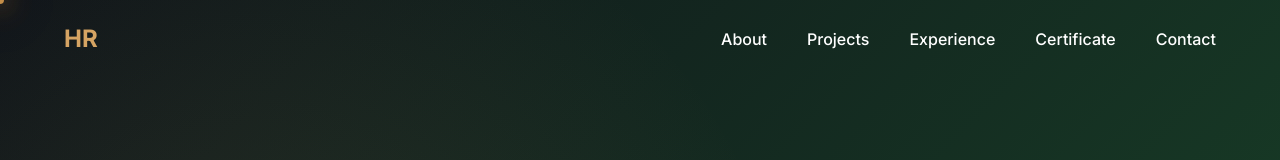
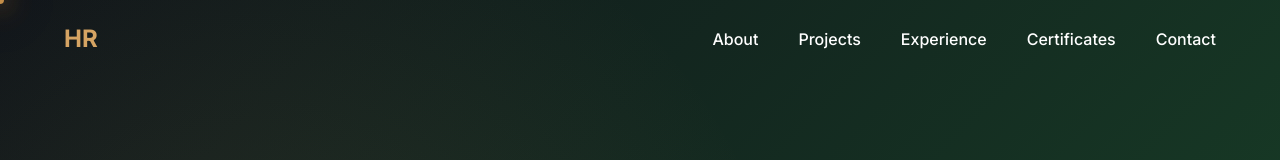
Before and after one commit to harmikrathod09/portfolio_web, a React (Vite) app: page / in a window 1280 px wide. Shown: the top 160 px of the page. Built offline with nearby package versions, Linux system fonts and the light colour scheme.

Commit message:
first commit

```diff
--- a/src/components/Navbar.jsx
+++ b/src/components/Navbar.jsx
@@ -155,7 +155,7 @@ const Navbar = () => {
             <a href="#internships" onClick={(e) => { e.preventDefault(); scrollToSection('internships'); }}>Experience</a>
           </NavLink>
           <NavLink whileHover={{ scale: 1.1 }} whileTap={{ scale: 0.95 }}>
-            <a href="#certificates" onClick={(e) => { e.preventDefault(); scrollToSection('certificates'); }}>Certificate</a>
+            <a href="#certificates" onClick={(e) => { e.preventDefault(); scrollToSection('certificates'); }}>Certificates</a>
           </NavLink>
           <NavLink whileHover={{ scale: 1.1 }} whileTap={{ scale: 0.95 }}>
             <a href="#contact" onClick={(e) => { e.preventDefault(); scrollToSection('contact'); }}>Contact</a>
```
